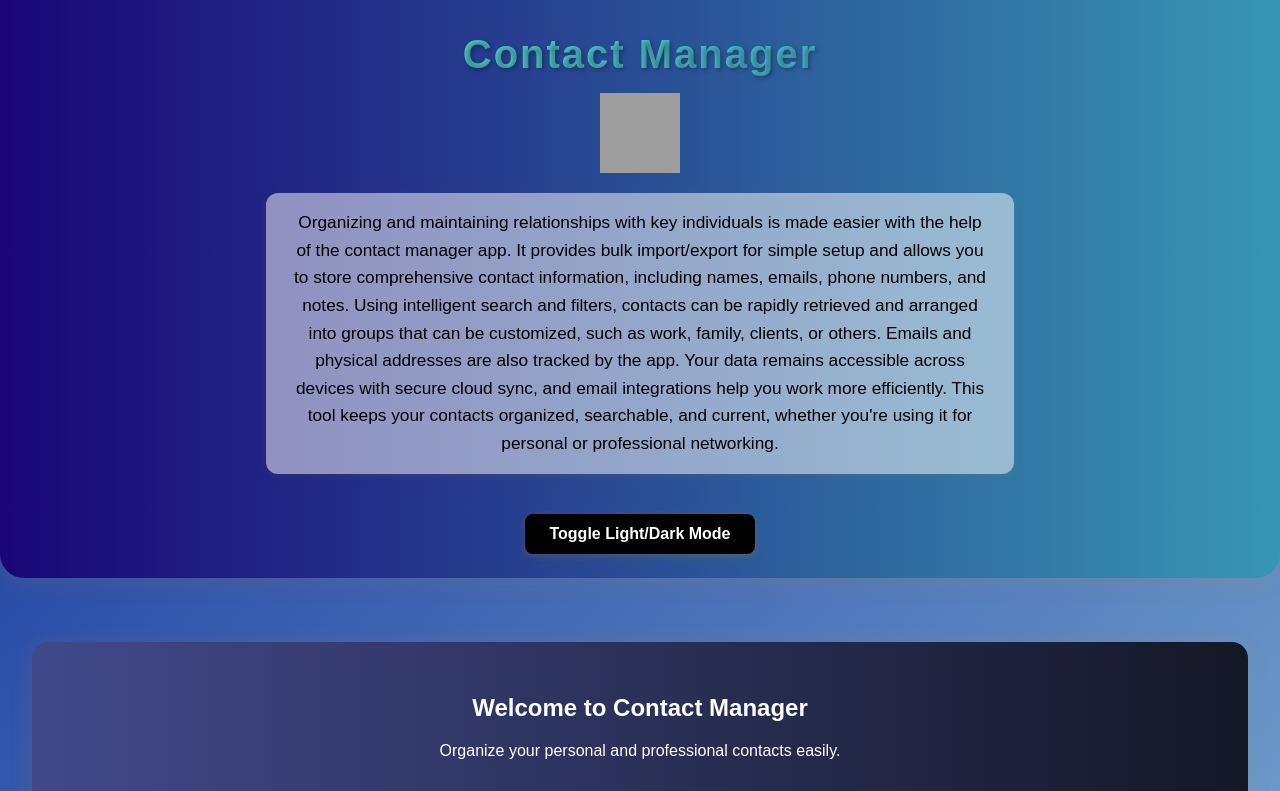
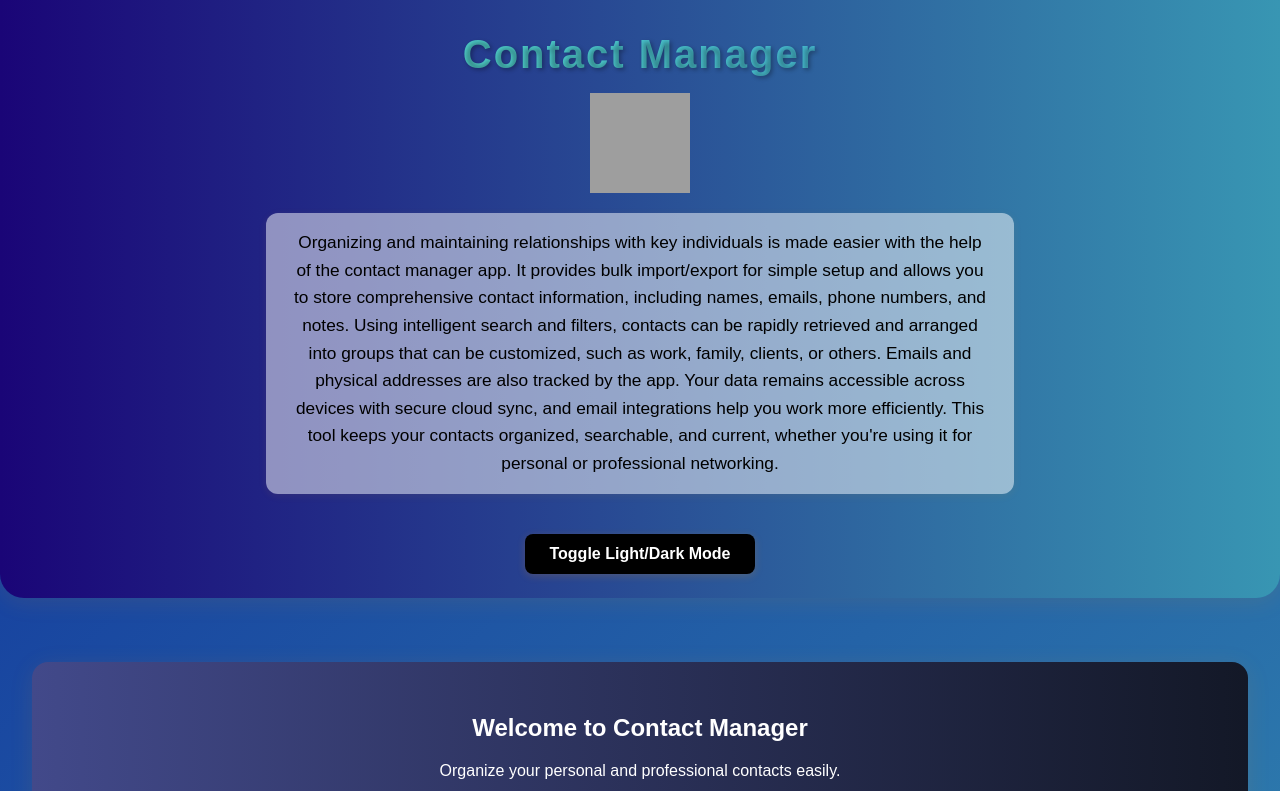
Before and after one commit to Mcadams44/Project-1-Phase1, a plain HTML site: page index.html in a window 1280 px wide. Shown: the top 791 px of the page. Drawn offline with Linux system fonts and the light colour scheme; no server answers; grey boxes are pictures that could not be loaded.

Commit message:
Project1(006)

```diff
--- a/index.html
+++ b/index.html
@@ -8,9 +8,9 @@
 </head>
 <body>
   <div class="navbar">
-    <h1 style="background: linear-gradient(45deg, #ff6b6b, #4ecdc4, #45b7d1, #96ceb4); -webkit-background-clip: text; -webkit-text-fill-color: transparent; background-clip: text; font-weight: bold; text-shadow: 2px 2px 4px rgba(0,0,0,0.3);">Contact Manager</h1>
-    <div style="text-align: center; margin: 1rem 0;">
-      <img src="https://cdn-icons-png.flaticon.com/512/15/15874.png" alt="Cellphone" style="width: 80px; height: 80px;">
+    <h1>Contact Manager</h1>
+    <div class="cellphone-icon">
+      <img src="https://cdn-icons-png.flaticon.com/512/15/15874.png" alt="Cellphone">
     </div>
     <p class="navbar-desc">
       Organizing and maintaining relationships with key individuals is made easier with the help of the contact manager app. It provides bulk import/export for simple setup and allows you to store comprehensive contact information, including names, emails, phone numbers, and notes. Using intelligent search and filters, contacts can be rapidly retrieved and arranged into groups that can be customized, such as work, family, clients, or others. Emails and physical addresses are also tracked by the app. Your data remains accessible across devices with secure cloud sync, and email integrations help you work more efficiently. This tool keeps your contacts organized, searchable, and current, whether you're using it for personal or professional networking.
--- a/style.css
+++ b/style.css
@@ -1,6 +1,6 @@
 body {
   font-family: Arial, sans-serif;
-  background: linear-gradient(135deg, #10309b 0%, #93c6dd 100%);
+  background: linear-gradient(135deg, #10309b 0%, #3896b3 100%);
   margin: 0;
   padding: 0;
   /* transition: background 0.3s, color 0.3s; */
@@ -21,6 +21,22 @@ body {
   margin-bottom: 1rem;
   font-size: 2.5rem;
   letter-spacing: 2px;
+  background: linear-gradient(45deg, #ff6b6b, #4ecdc4, #45b7d1, #96ceb4);
+  -webkit-background-clip: text;
+  -webkit-text-fill-color: transparent;
+  background-clip: text;
+  font-weight: bold;
+  text-shadow: 2px 2px 4px rgba(0,0,0,0.3);
+}
+
+.cellphone-icon {
+  text-align: center;
+  margin: 1rem 0;
+}
+
+.cellphone-icon img {
+  width: 100px;
+  height: 100px;
 }
 
 .navbar-desc {
```
